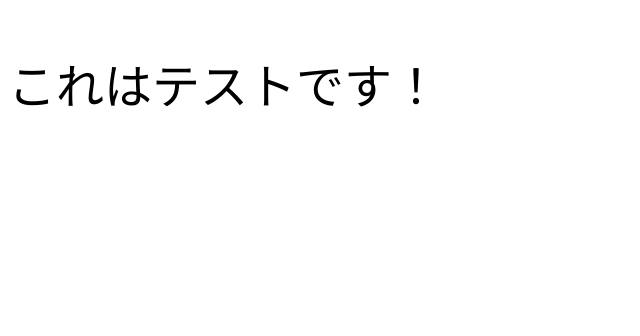
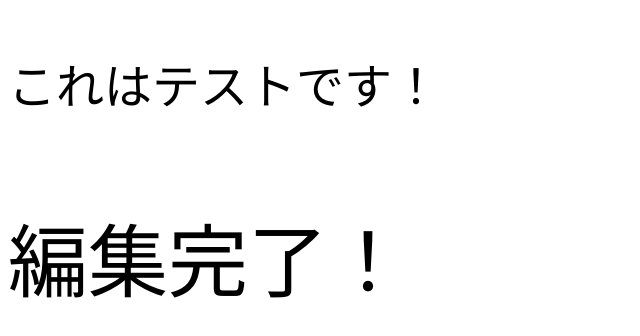
Before and after one commit to europort/test, a plain HTML site: page index.html in a window 1280 px wide. Shown: the whole page, without its empty margins (0-640 px from the left). Drawn offline with Linux system fonts and the light colour scheme.

Commit message:
編集完了
編集完了

```diff
--- a/index.html
+++ b/index.html
@@ -7,5 +7,7 @@
 
 <body>
 <p style="font-size:300%;">これはテストです！</p>
+
+<p style="font-size:500%;">編集完了！</p>
 </body>
 </html>
```
